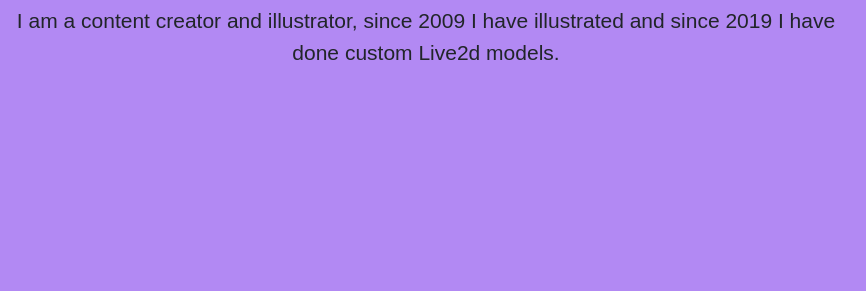
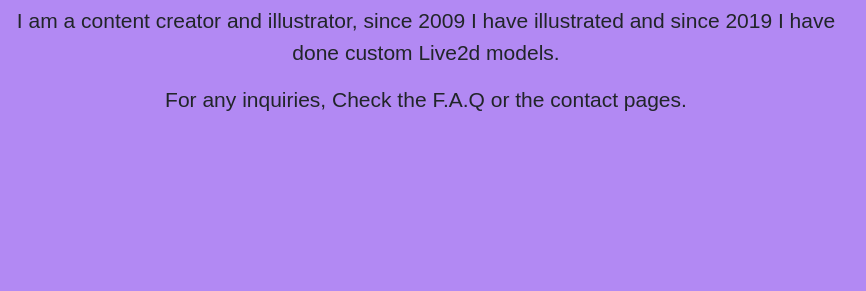
Before and after one commit to Volvagia3/EzequielEscanellas-Mercadoartista, a website: page index.html in a window 1280 px wide. Shown: the part 211-502 px from the top of the page, 414-1280 px from the left. Drawn offline with nearby package versions, Linux system fonts and the light colour scheme; a web font is replaced by a local one.

Commit message:
Added text

```diff
--- a/index.html
+++ b/index.html
@@ -78,6 +78,7 @@
             <h1> I am Necro Deerstain</h1>
 
             <p>I am a content creator and illustrator, since 2009 I have illustrated and since 2019 I have done custom Live2d models.</p>
+            <p>For any inquiries, Check the F.A.Q or the contact pages. </p>
         </div>
 
     </section>
```
